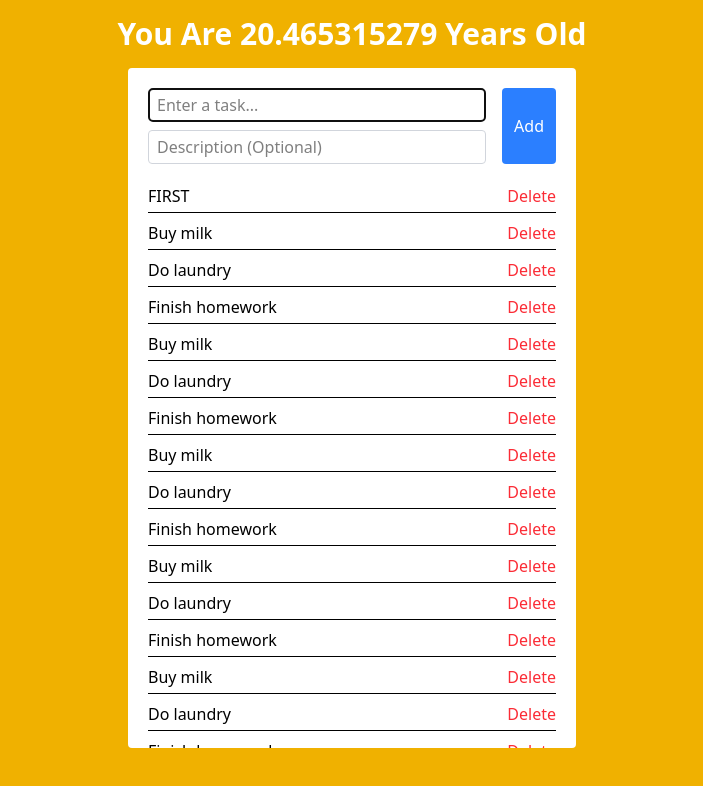
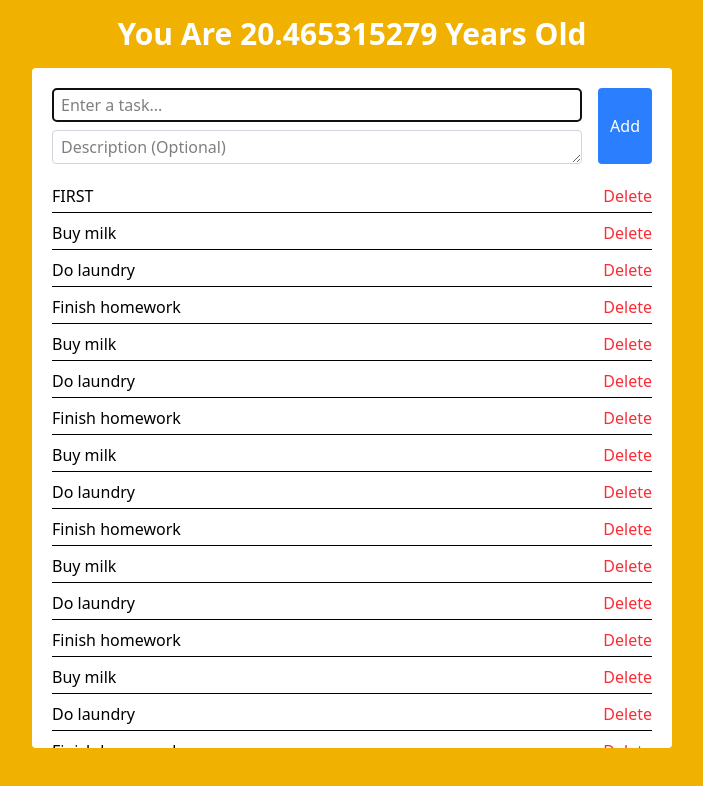
Before and after one commit to BrianHan113/todo_list, a React (Vite) app in the folder frontend/: page /app in a window 1280 px wide. Shown: the top 786 px of the page, without its empty margins (288-991 px from the left). Built offline with nearby package versions, Linux system fonts and the light colour scheme; no server answers.

Commit message:
adjustments

```diff
--- a/frontend/src/pages/MainApp.jsx
+++ b/frontend/src/pages/MainApp.jsx
@@ -30,7 +30,7 @@ const MainApp = () => {
         You Are <AgeCounter UTCString="2005-01-11T12:00" /> Years Old
       </h1>
 
-      <div className="bg-white w-[90%] px-5 max-w-md rounded overflow-y-auto max-h-[75vh] md:max-h-[85vh]">
+      <div className="bg-white w-[90%] md:w-[50%] px-5 rounded overflow-y-auto max-h-[75vh] md:max-h-[85vh]">
         <form className="flex sticky top-0 z-10 bg-white pt-5 pb-5"
           onSubmit={e => {
             e.preventDefault();
@@ -46,11 +46,11 @@ const MainApp = () => {
               onChange={handleInputChange}
               className="border border-gray-300 rounded px-2 py-1"
             />
-            <input
-              type="text"
+            <textarea
+              rows={1}
               placeholder="Description (Optional)"
-              value={newTask}
-              onChange={handleInputChange}
+              // value={newTaskDescription}
+              // onChange={handleDescriptionChange}
               className="border border-gray-300 rounded px-2 py-1"
             />
           </div>
```
